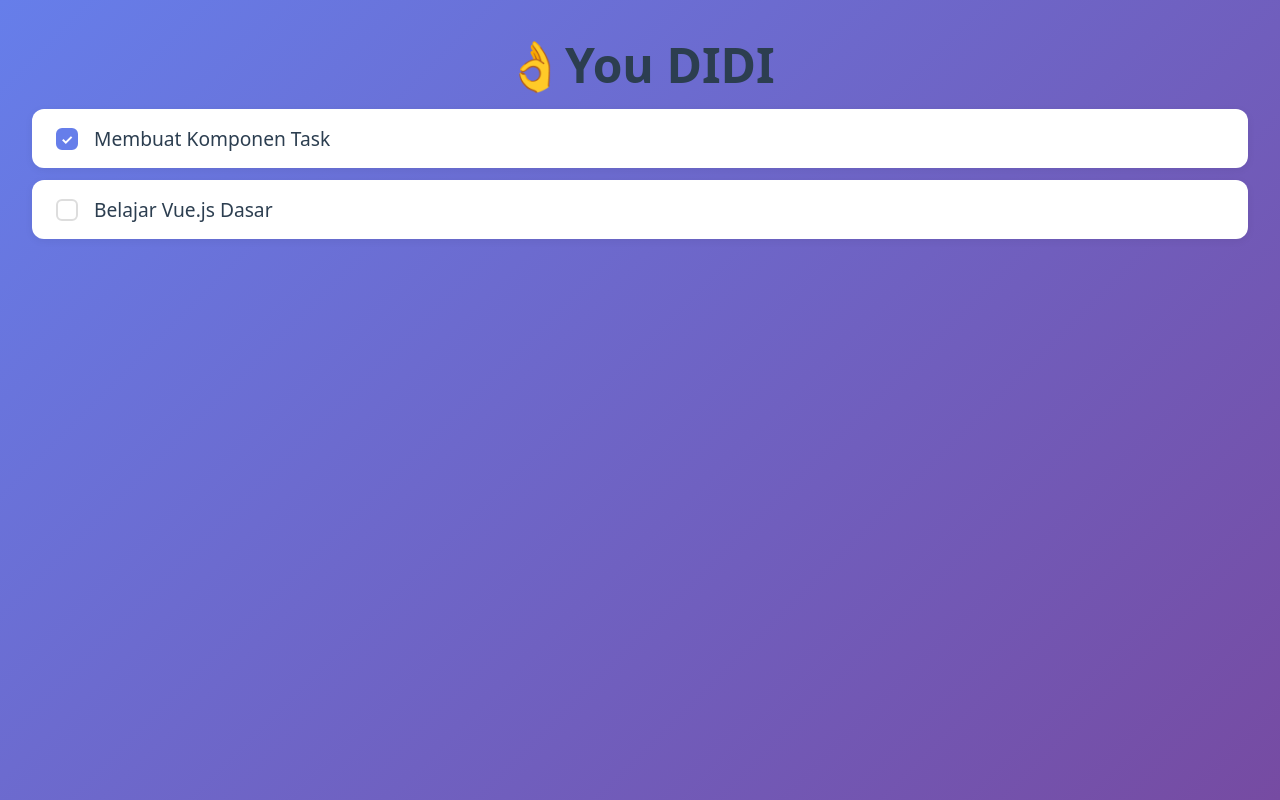
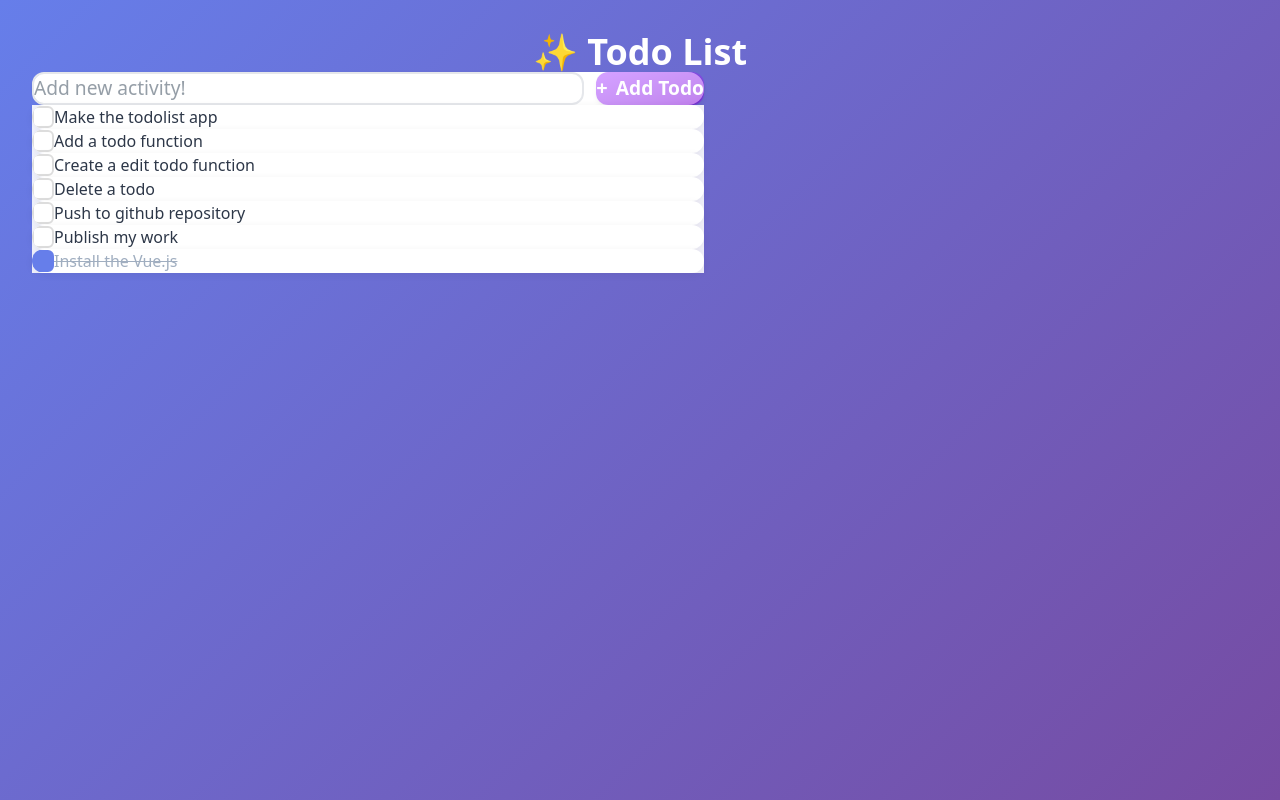
Before and after one commit to didisupriadifsr/vue-todolist, a Vue app: page / in a window 1280 px wide. Built offline with nearby package versions, Linux system fonts and the light colour scheme; the HTML template or start-up script is replaced by a standard one.

Commit message:
dump tailwind and reactivity

```diff
--- a/src/App.vue
+++ b/src/App.vue
@@ -1,48 +1,11 @@
 <!-- Javascript -->
 <script setup lang="ts">
 import AppHeader from './components/AppHeader.vue'
-import Task from './components/Task.vue'
+import ListItem from './components/ListItem.vue'
 </script>
 
 <!-- HTML -->
 <template>
   <AppHeader />
-  <Task :isChecked="true"> Membuat Komponen Task </Task>
-  <Task :isChecked="false"> Belajar Vue.js Dasar </Task>
+  <ListItem />
 </template>
-
-<!-- CSS -->
-<style>
-* {
-  margin: 0;
-  padding: 0;
-  box-sizing: border-box;
-  font-family:
-    'Poppins',
-    system-ui,
-    -apple-system,
-    BlinkMacSystemFont,
-    'Segoe UI',
-    Roboto,
-    Oxygen,
-    Ubuntu,
-    Cantarell,
-    'Open Sans',
-    'Helvetica Neue',
-    sans-serif;
-}
-
-body {
-  background: #f3f4f6;
-}
-#app {
-  min-height: 100vh;
-  background: linear-gradient(135deg, #667eea 0%, #764ba2 100%);
-  padding: 2rem;
-  -webkit-font-smoothing: antialiased;
-  -moz-osx-font-smoothing: greyscale;
-  text-align: center;
-  color: #2c3e50;
-  font-size: 1.2rem;
-}
-</style>
--- /dev/null
+++ b/src/assets/tailwind.css
@@ -0,0 +1,34 @@
+@import 'tailwindcss';
+
+* {
+  margin: 0;
+  padding: 0;
+  box-sizing: border-box;
+  font-family:
+    'Poppins',
+    system-ui,
+    -apple-system,
+    BlinkMacSystemFont,
+    'Segoe UI',
+    Roboto,
+    Oxygen,
+    Ubuntu,
+    Cantarell,
+    'Open Sans',
+    'Helvetica Neue',
+    sans-serif;
+}
+
+body {
+  background: #f3f4f6;
+}
+#app {
+  min-height: 100vh;
+  background: linear-gradient(135deg, #667eea 0%, #764ba2 100%);
+  padding: 2rem;
+  -webkit-font-smoothing: antialiased;
+  -moz-osx-font-smoothing: greyscale;
+  text-align: center;
+  color: #2c3e50;
+  font-size: 1.2rem;
+}
--- a/src/components/AppHeader.vue
+++ b/src/components/AppHeader.vue
@@ -1,15 +1,5 @@
 <template>
-  <h1>👌You DIDI</h1>
+  <header class="py-4 px-4">
+    <h1 class="text-4xl text-white font-bold mb-2">✨ Todo List</h1>
+  </header>
 </template>
-<style scoped>
-.app-header {
-  background-color: #42b983;
-  padding: 20px;
-  text-align: center;
-  color: white;
-}
-h1 {
-  margin: 0;
-  font-size: 2.5em;
-}
-</style>
--- /dev/null
+++ b/src/components/ListItem.vue
@@ -0,0 +1,88 @@
+<template>
+  <div class="max-w-2xl mx-auto px-4 pb-12 items-center justify-center">
+    <TodoForm @addTodo="addNewTodo" />
+
+    <ul class="bg-white/90 backdrop-blur-sm p-6 space-y-3">
+      <li v-for="(item, key) in sortedList" :key="key">
+        <TaskItem :isChecked="item.checked" @change="updateItem(item)">
+          {{ item.title }}
+        </TaskItem>
+      </li>
+    </ul>
+  </div>
+</template>
+<script setup lang="ts">
+import TaskItem from './TaskItem.vue'
+import { computed, ref, type Ref, onMounted } from 'vue'
+import TodoForm from './TodoFrom.vue'
+
+type Item = {
+  title: string
+  checked?: boolean
+}
+
+const storageItems: Ref<Item[]> = ref([])
+
+const getFromStorage = (): Item[] | [] => {
+  const stored = localStorage.getItem('todo-list')
+  if (stored) {
+    return JSON.parse(stored)
+  }
+  return []
+}
+
+const setToStorage = (items: Item[]): void => {
+  localStorage.setItem('todo-list', JSON.stringify(items))
+}
+
+const initListItems = (): void => {
+  if (storageItems.value?.length === 0) {
+    const listItems: Item[] = [
+      { title: 'Install the Vue.js', checked: true },
+      { title: 'Make the todolist app', checked: false },
+      { title: 'Add a todo function', checked: false },
+      { title: 'Create a edit todo function', checked: false },
+      { title: 'Delete a todo', checked: false },
+      { title: 'Push to github repository', checked: false },
+      { title: 'Publish my work', checked: false },
+    ]
+    setToStorage(listItems)
+    storageItems.value = listItems
+  }
+}
+
+const updateItem = (item: Item): void => {
+  const updatedItem = findItemInList(item)
+  if (updatedItem) {
+    toggleItemChecked(updatedItem)
+    setToStorage(storageItems.value)
+  }
+}
+// membandingkan title
+const findItemInList = (item: Item): Item | undefined => {
+  return storageItems.value.find((itemInList: Item) => itemInList.title === item.title)
+}
+// merubah status checklist
+const toggleItemChecked = (item: Item): void => {
+  item.checked = !item.checked
+}
+
+// sort unchecked di paling atas
+const sortedList = computed(() => {
+  return [...storageItems.value].sort((a, b) => (a.checked ? 1 : 0) - (b.checked ? 1 : 0))
+})
+
+const addNewTodo = (title: string): void => {
+  const newItem: Item = {
+    title,
+    checked: false,
+  }
+  storageItems.value.unshift(newItem)
+  setToStorage(storageItems.value)
+}
+
+onMounted(() => {
+  storageItems.value = getFromStorage()
+  initListItems()
+})
+</script>
--- a/src/components/Task.vue
+++ /dev/null
@@ -1,114 +0,0 @@
-<template>
-  <label :class="{ checked: isChecked }">
-    <input type="checkbox" :checked="isChecked" />
-    <span class="checkbox-custom"></span>
-    <span>
-      <slot></slot>
-    </span>
-  </label>
-</template>
-
-<script setup lang="ts">
-// options api
-// import { defineComponent } from 'vue'
-
-// export default defineComponent({
-//   name: 'TaskComponent',
-//   props: {
-//     isChecked: {
-//       type: Boolean,
-//       default: false,
-//     },
-//   },
-// })
-
-defineProps<{
-  isChecked: boolean | false
-}>()
-</script>
-
-<style scoped>
-label {
-  display: flex;
-  align-items: center;
-  padding: 1rem 1.5rem;
-  margin: 0.75rem 0;
-  background: white;
-  border-radius: 12px;
-  box-shadow: 0 2px 8px rgba(0, 0, 0, 0.06);
-  transition: all 0.3s cubic-bezier(0.4, 0, 0.2, 1);
-  cursor: pointer;
-  position: relative;
-  overflow: hidden;
-}
-
-label::before {
-  content: '';
-  position: absolute;
-  left: 0;
-  top: 0;
-  height: 100%;
-  width: 4px;
-  background: #667eea;
-  opacity: 0;
-  transition: opacity 0.3s ease;
-}
-
-label:hover {
-  transform: translateY(-2px);
-  box-shadow: 0 4px 12px rgba(0, 0, 0, 0.1);
-}
-
-label:hover::before {
-  opacity: 1;
-}
-
-input[type='checkbox'] {
-  display: none;
-}
-
-.checkbox-custom {
-  width: 22px;
-  height: 22px;
-  border: 2px solid #ddd;
-  border-radius: 6px;
-  margin-right: 1rem;
-  position: relative;
-  transition: all 0.2s ease;
-  flex-shrink: 0;
-}
-
-label:hover .checkbox-custom {
-  border-color: #667eea;
-}
-
-.checked .checkbox-custom {
-  background: #667eea;
-  border-color: #667eea;
-}
-
-.checked .checkbox-custom::after {
-  content: '✓';
-  position: absolute;
-  top: 50%;
-  left: 50%;
-  transform: translate(-50%, -50%);
-  color: white;
-  font-size: 14px;
-  font-weight: bold;
-}
-
-.todo-text {
-  flex: 1;
-  text-align: left;
-  color: #2d3748;
-  font-size: 1rem;
-  transition: all 0.3s ease;
-  margin-right: 1rem;
-}
-
-.checked .todo-text {
-  text-decoration: line-through;
-  color: #a0aec0;
-}
-</style>
--- /dev/null
+++ b/src/components/TaskItem.vue
@@ -0,0 +1,44 @@
+<template>
+  <label
+    class="group flex items-center p-4 px-6 my-3 bg-white rounded-xl shadow-[0_2px_8px_rgba(0,0,0,0.06)] transition-all duration-300 ease-[cubic-bezier(0.4,0,0.2,1)] cursor-pointer relative overflow-hidden hover:-translate-y-0.5 hover:shadow-[0_4px_12px_rgba(0,0,0,0.1)] before:content-[''] before:absolute before:left-0 before:top-0 before:h-full before:w-1 before:bg-[#667eea] before:opacity-0 before:transition-opacity before:duration-300 hover:before:opacity-100"
+  >
+    <input type="checkbox" :checked="isChecked" @change="emit('update')" class="hidden" />
+    <!-- We can put any element to this slot -->
+    <span
+      class="w-[22px] h-[22px] border-2 rounded-md mr-4 relative transition-all duration-200 shrink-0 flex items-center justify-center"
+      :class="
+        isChecked
+          ? 'bg-[#667eea] border-[#667eea] after:content-[\'✓\'] after:text-white after:text-sm after:font-bold'
+          : 'border-[#ddd] group-hover:border-[#667eea]'
+      "
+    ></span>
+    <span
+      class="flex-1 text-left text-base transition-all duration-300 mr-4"
+      :class="isChecked ? 'line-through text-[#a0aec0]' : 'text-[#2d3748]'"
+    >
+      <slot></slot>
+    </span>
+  </label>
+</template>
+
+<script setup lang="ts">
+// options api
+// import { defineComponent } from 'vue'
+
+// export default defineComponent({
+//   name: 'TaskComponent',
+//   props: {
+//     isChecked: {
+//       type: Boolean,
+//       default: false,
+//     },
+//   },
+// })
+
+// composition api
+defineProps<{
+  isChecked?: boolean | false
+}>()
+
+const emit = defineEmits(['update'])
+</script>
--- /dev/null
+++ b/src/components/TodoFrom.vue
@@ -0,0 +1,36 @@
+<template>
+  <form
+    @submit.prevent="handleSubmit"
+    class="flex gap-3 bg-white backdrop-blur-sm rounded-2xl p-6 shadow-sm"
+  >
+    <input
+      v-model="newTodo"
+      type="text"
+      placeholder="Add new activity!"
+      class="flex-1 py-3.5px-5 border-2 border-gray-200 rounded-xl focus:outline-none focus:border-purple-500 transition-all duration-300"
+      maxlength="100"
+    />
+    <button
+      type="submit"
+      class="flex items-center gap-2 py-3.5 px-6 bg-linear-to-br from-purple-500 to-purple-700 text-white rounded-xl font-semibold shadow-md hover:shadow-lg disabled:opacity-50 transition-all duration-300"
+      :disabled="!newTodo.trim()"
+    >
+      <span class="text-xl font-bold">+</span>
+      Add Todo
+    </button>
+  </form>
+</template>
+
+<script setup lang="ts">
+import { ref } from 'vue'
+
+const newTodo = ref('')
+const emit = defineEmits<{
+  (e: 'addTodo', title: string): void
+}>()
+
+const handleSubmit = () => {
+  emit('addTodo', newTodo.value)
+  newTodo.value = ''
+}
+</script>
--- a/src/main.ts
+++ b/src/main.ts
@@ -1,4 +1,5 @@
 import { createApp } from 'vue'
 import App from './App.vue'
+import './assets/tailwind.css'
 
 createApp(App).mount('#app')
--- a/vite.config.ts
+++ b/vite.config.ts
@@ -3,11 +3,12 @@
 import { defineConfig } from 'vite'
 import vue from '@vitejs/plugin-vue'
 import vueDevTools from 'vite-plugin-vue-devtools'
+import tailwindcss from '@tailwindcss/vite'
 
 // https://vite.dev/config/
 export default defineConfig({
   base: '/vue-todolist/',
-  plugins: [vue(), vueDevTools()],
+  plugins: [vue(), vueDevTools(), tailwindcss()],
   resolve: {
     alias: {
       '@': fileURLToPath(new URL('./src', import.meta.url)),
```
Also changed, not shown: package.json (+6 -1 lines), 1 other file (tests, documents, lock files or other folders).
